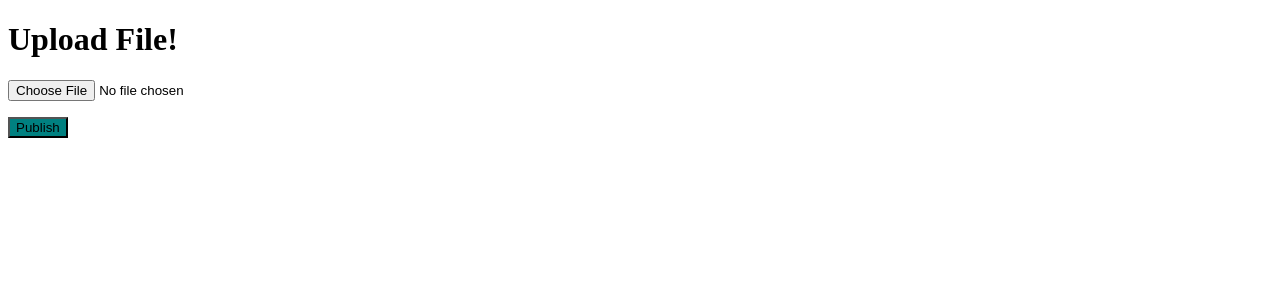
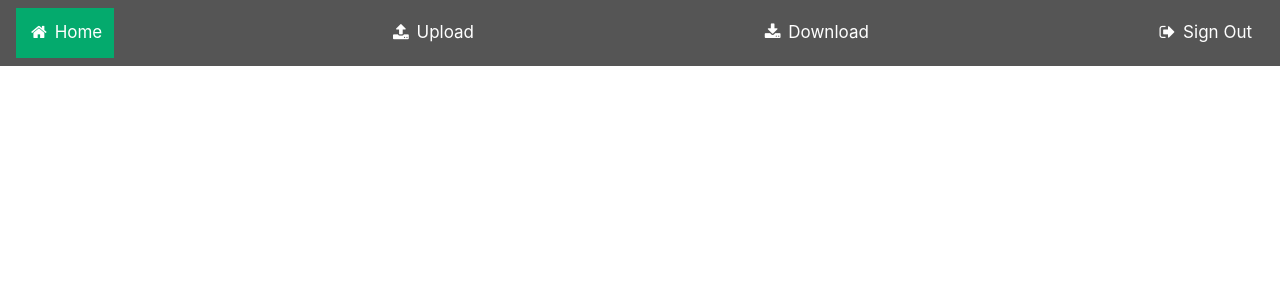
Before and after one commit to rlkenny98/CPSC454_Group_Project, a Django app: page / in a window 1280 px wide. Shown: the top 300 px of the page. Run offline with Django 3.2, Linux system fonts and the light colour scheme; some libraries are stand-ins or nearby versions.

Commit message:
added navigation bar and mapped other sites
Started working on implementing a navbar, mapping the sites on django, and the design of uploading

```diff
--- a/django_project/webpage/static/webpage/main.css
+++ b/django_project/webpage/static/webpage/main.css
@@ -1 +1,47 @@
 /* TO-DO @MARIA: Put css formatting here. */
+body {
+    margin:auto;
+    padding:auto;
+    font-family: 'Courier New', Courier, monospace;
+
+}
+
+.upload-body{
+    margin: auto;
+    padding: auto;
+}
+
+/* Style the navigation bar */
+.navbar {
+    width: 100%;
+    background-color: #555;
+    overflow: auto;
+  }
+
+  /* Navbar links */
+  .navbar a {
+    float: left;
+    text-align: center;
+    padding: 12px;
+    color: white;
+    text-decoration: none;
+    font-size: 17px;
+  }
+
+  /* Navbar links on mouse-over */
+  .navbar a:hover {
+    background-color: #000;
+  }
+
+  /* Current/active navbar link */
+  .active {
+    background-color: #04AA6D;
+  }
+
+  /* Add responsiveness - will automatically display the navbar vertically instead of horizontally on screens less than 500 pixels */
+  @media screen and (max-width: 500px) {
+    .navbar a {
+      float: none;
+      display: block;
+    }
+  }
--- a/django_project/webpage/templates/webpage/base.html
+++ b/django_project/webpage/templates/webpage/base.html
@@ -1 +1,43 @@
+{% load static %} <!-- add css files-->
+
 <!-- TO-DO @Maria: Insert your HTML here-->
+<!-- Parent template that can be inherited to other templates (extended)-->
+<!DOCTYPE html>
+<html>
+<head>
+     <!-- Required meta tags for navbar -->
+    <meta name="viewport" content="width=device-width, initial-scale=1">
+    <link rel="stylesheet" href="https://cdnjs.cloudflare.com/ajax/libs/font-awesome/4.7.0/css/font-awesome.min.css">
+    <!-- Required meta tags -->
+    <meta charset="utf-8">
+    <meta name="viewport" content="width=device-width, initial-scale=1, shrink-to-fit=no">
+
+     <!-- Link css in static -->
+     <link rel="stylesheet" type = "text/css" href="{% static 'webpage/main.css' %}">
+
+    <!-- Bootstrap CSS -->
+    <link rel="stylesheet" href="https://maxcdn.bootstrapcdn.com/bootstrap/4.0.0/css/bootstrap.min.css" integrity="sha384-Gn5384xqQ1aoWXA+058RXPxPg6fy4IWvTNh0E263XmFcJlSAwiGgFAW/dAiS6JXm" crossorigin="anonymous">
+
+    {% if title %}
+        <title>{{ title }}</title>
+    {% else %}
+        <title>Files to the Cloud</title>
+    {% endif %}
+</head>
+<body>
+    <div class="navbar">
+        <a class="active" href='/upload_download'><i class="fa fa-fw fa-home"></i> Home</a>
+        <a href='/upload'><i class="fa fa-fw fa-upload"></i> Upload</a>
+        <a href='/download'><i class="fa fa-fw fa-download"></i> Download</a>
+        <a href=#signout><i class="fa fa-fw fa-sign-out"></i> Sign Out</a>
+    </div>
+    <!--div class = "container"-->
+        {% block content%}{% endblock %}
+    <!--/div-->
+
+     <!-- jQuery first, then Popper.js, then Bootstrap JS -->
+     <script src="https://code.jquery.com/jquery-3.2.1.slim.min.js" integrity="sha384-KJ3o2DKtIkvYIK3UENzmM7KCkRr/rE9/Qpg6aAZGJwFDMVNA/GpGFF93hXpG5KkN" crossorigin="anonymous"></script>
+     <script src="https://cdnjs.cloudflare.com/ajax/libs/popper.js/1.12.9/umd/popper.min.js" integrity="sha384-ApNbgh9B+Y1QKtv3Rn7W3mgPxhU9K/ScQsAP7hUibX39j7fakFPskvXusvfa0b4Q" crossorigin="anonymous"></script>
+     <script src="https://maxcdn.bootstrapcdn.com/bootstrap/4.0.0/js/bootstrap.min.js" integrity="sha384-JZR6Spejh4U02d8jOt6vLEHfe/JQGiRRSQQxSfFWpi1MquVdAyjUar5+76PVCmYl" crossorigin="anonymous"></script>
+</body>
+</html>
--- a/django_project/webpage/templates/webpage/home.html
+++ /dev/null
@@ -1,20 +0,0 @@
-<!DOCTYPE html>
-<html>
-<head>
-    <title></title>
-</head>
-<body>
-    <h1>Upload File!</h1>
-    <form method = 'POST' class="col s12" enctype="multipart/form-data">
-
-		{% csrf_token %}
-
-		{{new_form.as_p}}
-
-	<!--Below is our main file upload input -->
-		<input type = "file" name = 'document'>
-		<p><button type = "submit" class = "waves-effect waves-light btn" style = "background-color: teal">Publish</button></p>
-</form>
-
-</body>
-</html>
--- /dev/null
+++ b/django_project/webpage/templates/webpage/uploadDownload.html
@@ -0,0 +1,5 @@
+{% extends "webpage/base.html"%}
+
+{% block content %}
+<h1>Download or Upload File</h1>
+{% endblock content %}
--- a/django_project/webpage/urls.py
+++ b/django_project/webpage/urls.py
@@ -6,9 +6,11 @@
 urlpatterns = [
     # TO-DO @Maria : Define webpage URLs here
     #EXAMPlE:
-        path('', views.home, name='webpage-home'),
+        path('', views.home, name='webpage-home'), #sign in page
         path('about/', views.about, name='webpage-about'),
-
+        path('upload_download/', views.uploadDownload, name='webpage-upload-download'),
+        path('download/', views.download, name='webpage-download'),
+        path('upload/', views.upload, name='webpage-sign-in'),
 ]
 
 # only in development
--- a/django_project/webpage/views.py
+++ b/django_project/webpage/views.py
@@ -6,18 +6,27 @@
 #EXAMPlE
 
 def home(request):
+    return render(request, 'webpage/base.html')
+
+def upload(request):
     if request.method == "POST":
         # if the post request has a file under the input name 'document', then save the file.
         request_file = request.FILES['document'] if 'document' in request.FILES else None
         if request_file:
                 # save attatched file
-
                 # create a new instance of FileSystemStorage
                 media = MediaStorage()
                 file = media.save(request_file.name, request_file)
                 # the fileurl variable now contains the url to the file. This can be used to serve the file when needed.
                 fileurl = media.url(file)
 
-    return render(request, 'webpage/home.html')
+    return render(request, 'webpage/upload.html',{'file':'file'})
+
 def about(request):
     return render(request, 'webpage/about.html')
+
+def uploadDownload(request):
+    return render(request, 'webpage/uploadDownload.html')
+
+def download(request):
+    return render(request, 'webpage/download.html')
```
Also changed, not shown: django_project/webpage/templates/webpage/download.html (added, +9 -0 lines), django_project/webpage/templates/webpage/upload.html (added, +20 -0 lines).
